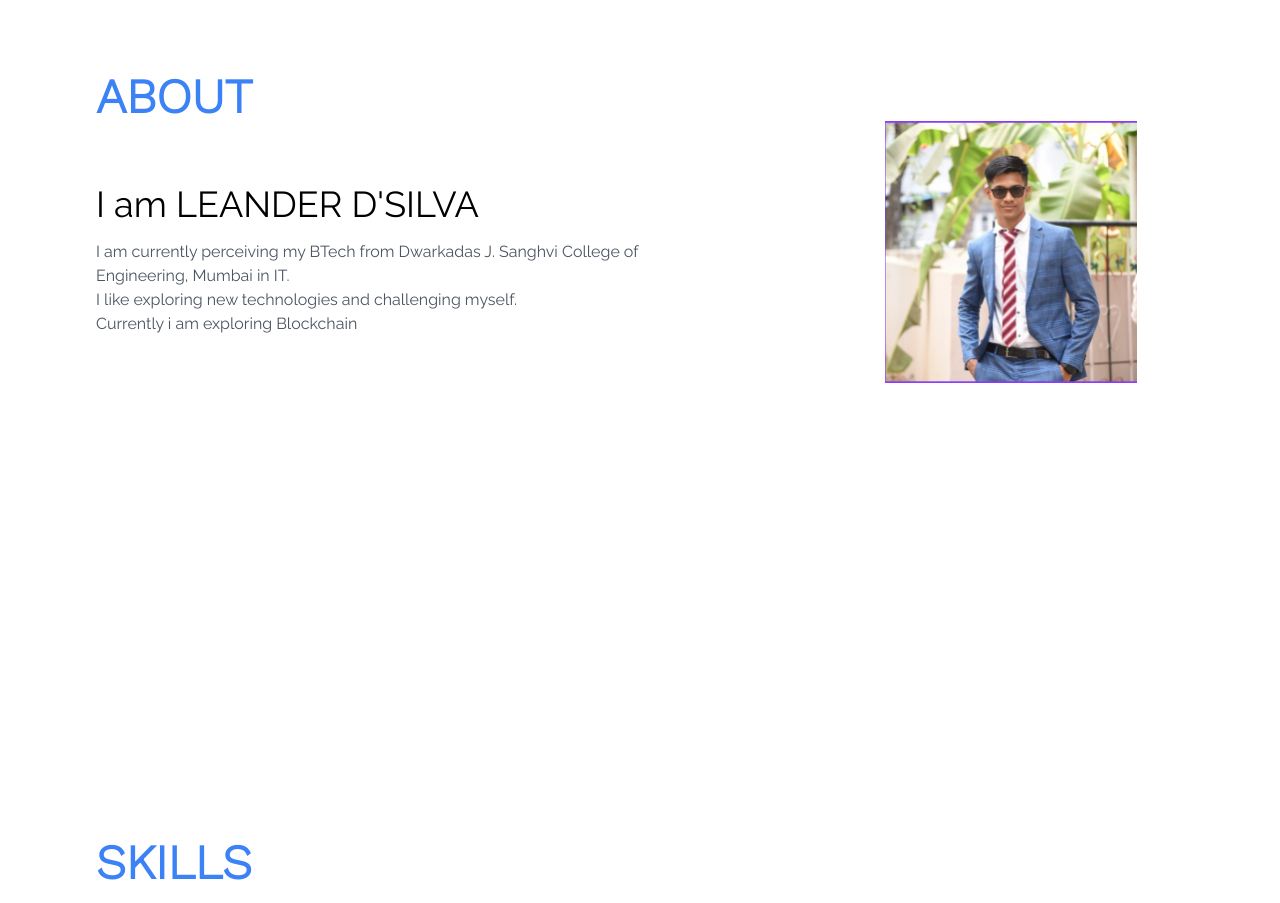
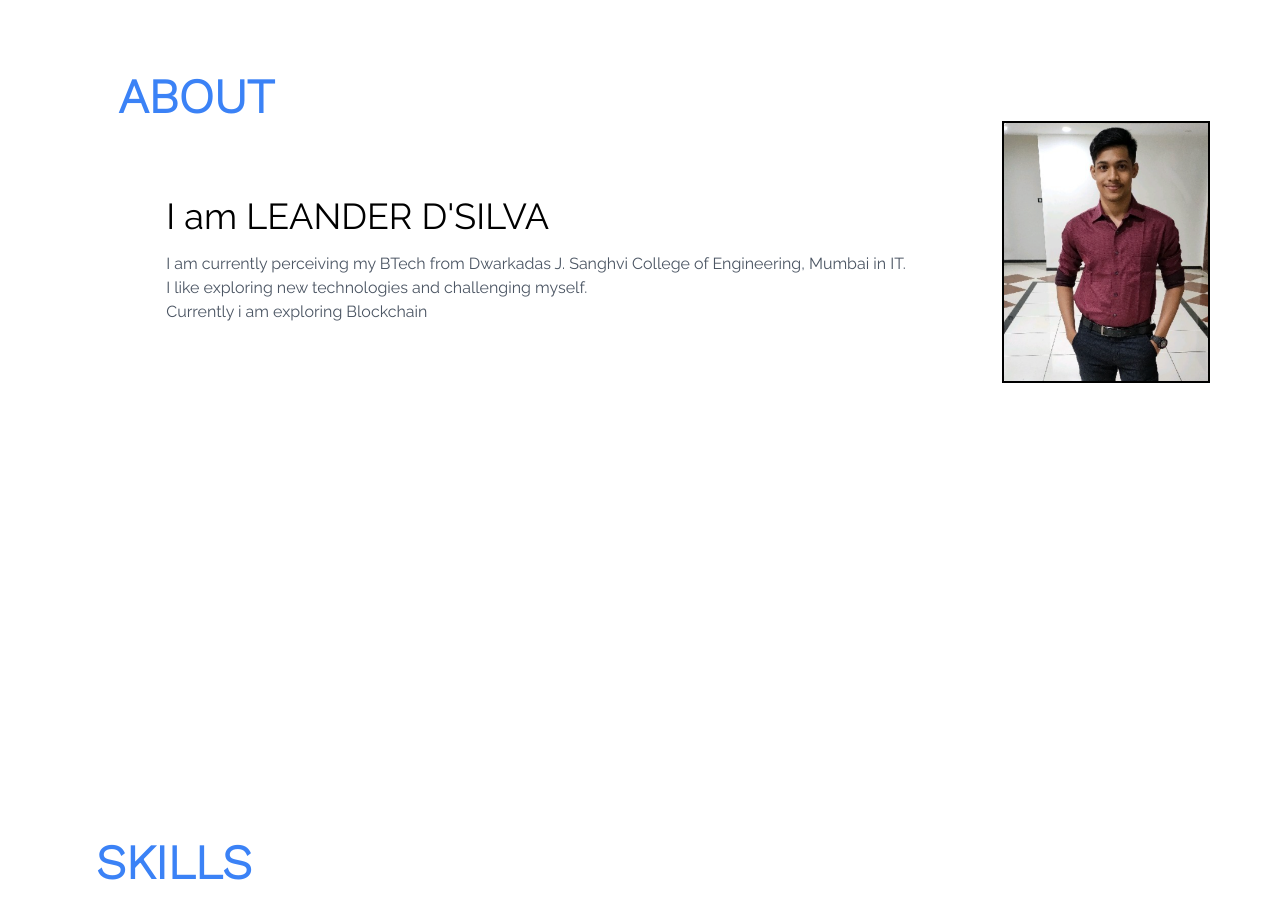
Before and after one commit to leander006/Portfolio, a React (Create React App) app: page / in a window 1280 px wide. Shown: the part 1000-1903 px from the top of the page. Built offline with nearby package versions, Linux system fonts and the light colour scheme; a web font is replaced by a local one.

Commit message:
updated profile image

```diff
--- a/src/Components/About.js
+++ b/src/Components/About.js
@@ -2,12 +2,15 @@ import React from "react";
 
 function About() {
   return (
-    <div name="about" className="w-screen h-screen justify-center items-center flex text-black ">
+    <div
+      name="about"
+      className="w-screen h-screen justify-center items-center flex text-black "
+    >
       <div className="flex flex-col">
         <h1 className="text-5xl mx-6 lg:mx-24 font-WorkSans text-blue-500 font-bold  pt-14">
           ABOUT
         </h1>
-        <div className="flex flex-col h-full items-center md:flex-row ">
+        <div className="flex flex-col h-full items-center md:flex-row md:mx-12">
           <div className="mx-6 lg:mx-24">
             <h1 className="text-4xl my-4">I am LEANDER D'SILVA</h1>
             <p className="text-gray-600">
@@ -22,7 +25,7 @@ function About() {
           </div>
           <div>
             <img
-              className="w-2/3 mt-8 hover:scale-110 duration-300 cursor-pointer md:mt-0 mx-auto md:pr-16"
+              className="w-32 md:w-52 mt-8 md:mt-0 border-2 border-black  flex items-center"
               src="/Images/profile.png"
               alt="leander"
             />
```
Also changed, not shown: public/Images/profile.png.
